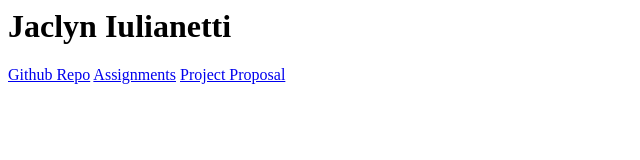
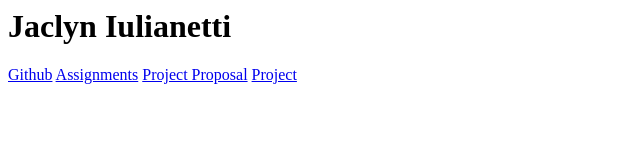
Before and after one commit to jaclyniulianetti/WebDevSpring2016, a website: page public/index.html in a window 1280 px wide. Shown: the full height of the page, 0-640 px from the left. Drawn offline with Linux system fonts and the light colour scheme.

Commit message:
add project link

```diff
--- a/public/index.html
+++ b/public/index.html
@@ -1,4 +1,5 @@
 <h1>Jaclyn Iulianetti</h1>
-<a href="https://github.com/jaclyniulianetti/WebDevSpring2016">Github Repo</a>
+<a href="https://github.com/jaclyniulianetti/WebDevSpring2016">Github</a>
 <a href="assignment/views/home/home.view.html">Assignments</a>
 <a href="https://docs.google.com/document/d/1e32WDrhkkatekWlPG_qxjaAt7oW6ZljhHG-dG6iclGQ/edit?usp=sharing">Project Proposal</a>
+<a href="project/views/home/landingPage.view.html">Project</a>
```
